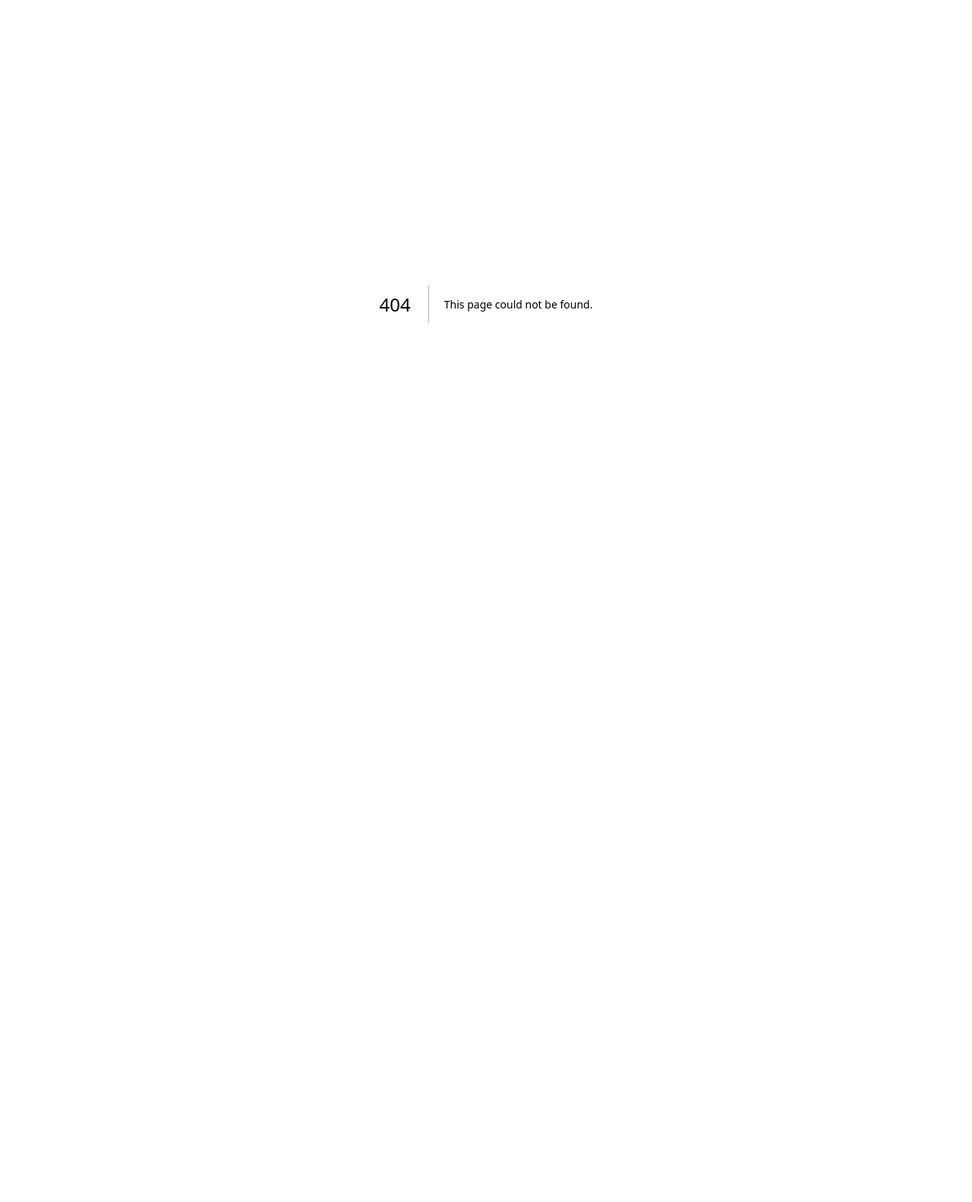
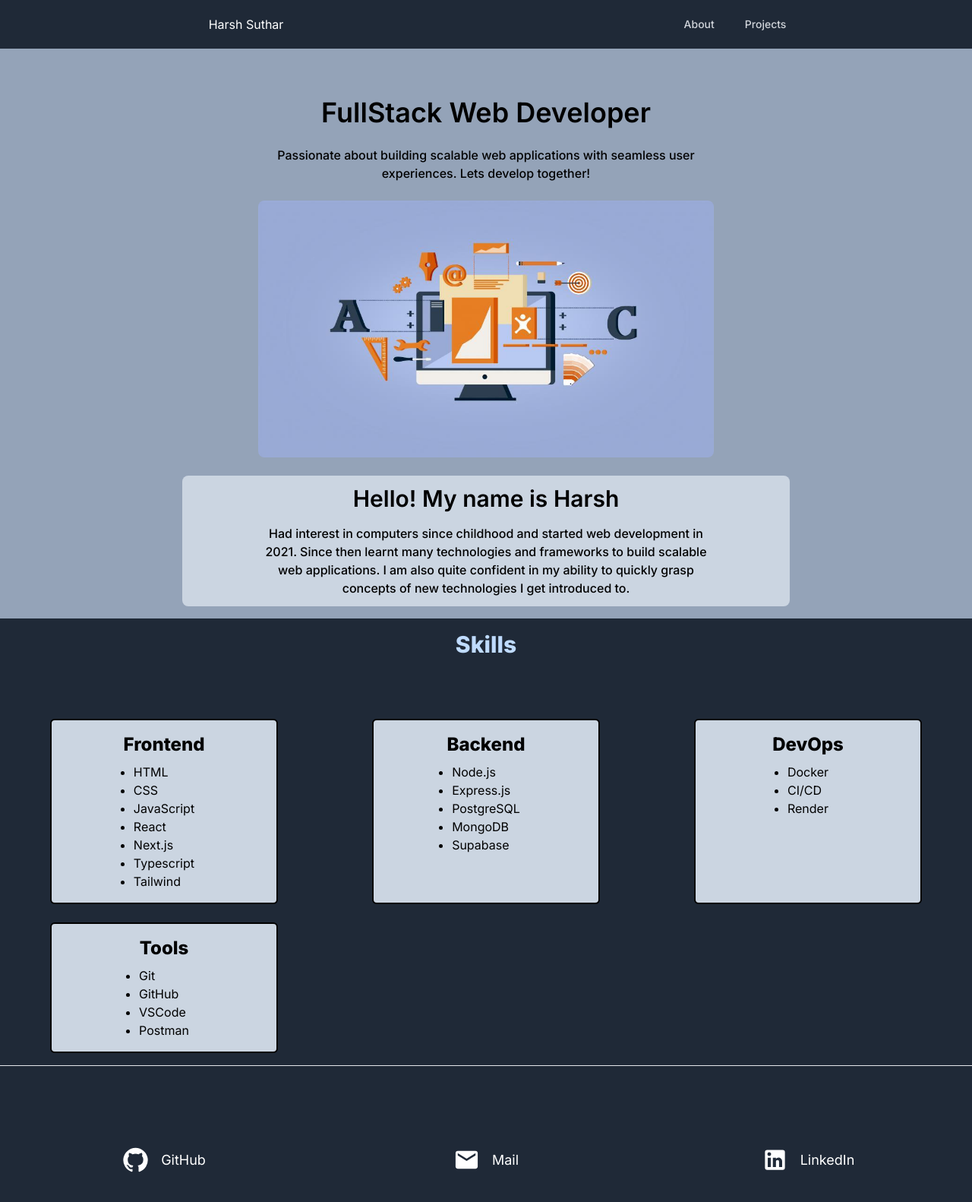
Before and after one commit to 10234567Z/My-Portfolio, a Next.js app: page /about in a window 1280 px wide. Before the commit this address had no page. Shown: the top 1582 px of the page at 76% size. Before the commit the page ends 800 px from the top, so only its background shows below. Built offline with nearby package versions, Linux system fonts and the light colour scheme.

Commit message:
Add about page in next routing

```diff
--- /dev/null
+++ b/src/app/about/page.tsx
@@ -0,0 +1,25 @@
+import Footer from "@/app/components/footer";
+import Introduction from "@/app/components/introduction";
+import Navbar from "@/app/components/navbar";
+import Skills from "@/app/components/skills";
+
+export default function Home() {
+    return (
+        <>
+            <Navbar />
+            <main className="w-full h-full">
+                <section className="flex flex-col items-center justify-center p-4 gap-6 bg-slate-400 pt-16">
+                    <Introduction />
+                </section>
+                <h3 className="text-3xl text-center font-extrabold p-4 text-blue-200">Skills</h3>
+                <section className=" grid grid-cols-auto-fit-300 gap-6 p-4 pt-16 place-items-center">
+                    <Skills />
+                </section>
+            </main>
+            <hr style={{ width: "100%" }} color="white" />
+            <footer className=" text-center text-white min-h-[200px] grid grid-cols-auto-fit-150 gap-6 p-4 pt-16 place-items-center">
+                <Footer />
+            </footer>
+        </>
+    )
+}
```
Also changed, not shown: src/app/page.tsx (+5 -5 lines), src/app/projects/page.tsx (added).
